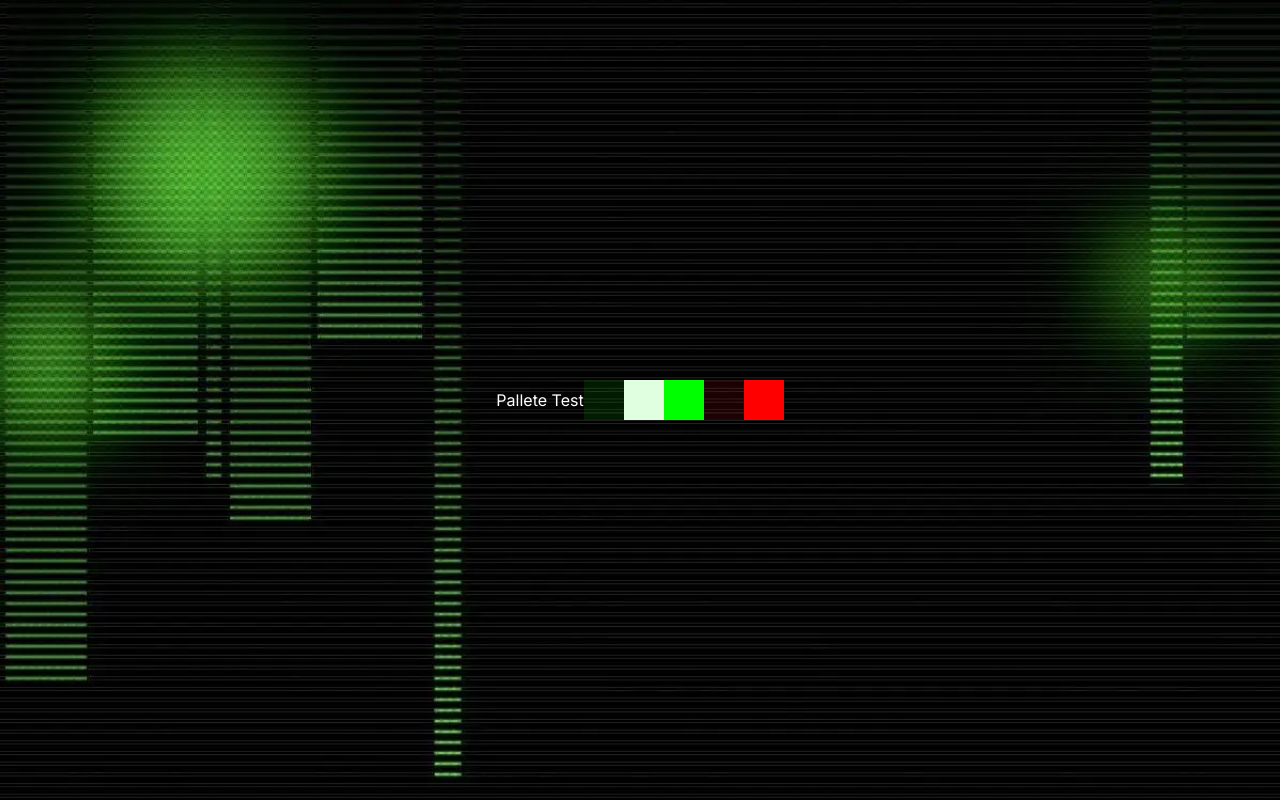
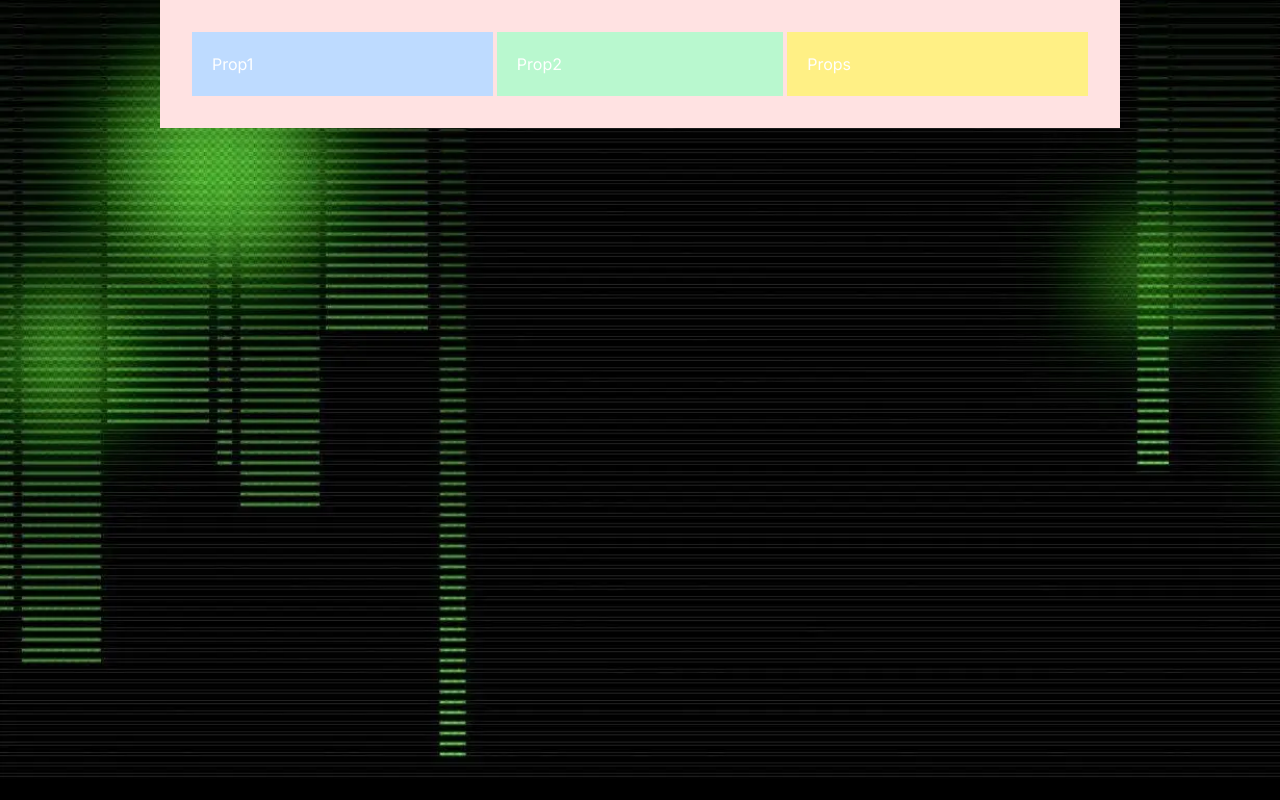
Before and after one commit to acm-ucr/cyber-website, a Next.js app: page / in a window 1280 px wide. Built offline with nearby package versions, Linux system fonts and the light colour scheme.

Commit message:
Adding Example Component

```diff
--- a/src/app/page.tsx
+++ b/src/app/page.tsx
@@ -1,12 +1,9 @@
+import Example from "@/components/example";
+
 const Home = () => {
   return (
-    <div className="flex h-screen w-screen items-center justify-center">
-      Pallete Test
-      <div className="bg-cyber-darkgreen h-10 w-10"></div>
-      <div className="bg-cyber-lightgreen h-10 w-10"></div>
-      <div className="bg-cyber-neongreen h-10 w-10"></div>
-      <div className="bg-cyber-darkred h-10 w-10"></div>
-      <div className="bg-cyber-red h-10 w-10"></div>
+    <div className="flex h-full w-full items-center justify-center">
+      <Example text1="Prop1" text2="Prop2" text3="Props"></Example>
     </div>
   );
 };
--- /dev/null
+++ b/src/components/example.tsx
@@ -0,0 +1,15 @@
+const Example = (props: { text1: string; text2: string; text3: string }) => {
+  return (
+    <div className="flex w-3/4 items-center gap-1 justify-self-center bg-red-100 p-8">
+      <div className="w-1/2 bg-blue-200 p-5 text-left">{props.text1}</div>
+
+      <div className="flex w-1/2 flex-row gap-1">
+        <div className="w-full bg-green-200 p-5 text-left">{props.text2}</div>
+      </div>
+
+      <div className="w-1/2 bg-yellow-200 p-5">{props.text3}</div>
+    </div>
+  );
+};
+
+export default Example;
```
